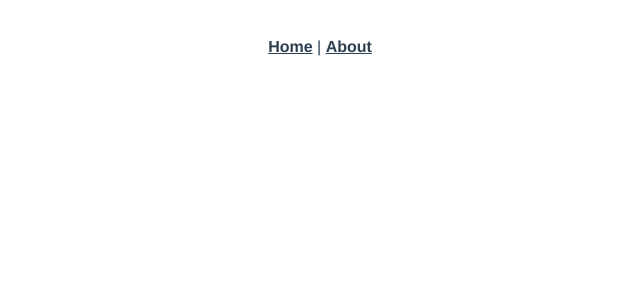
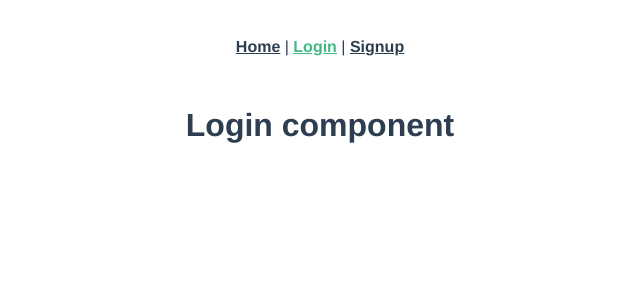
Before and after one commit to kaori-kk/project3-blog-vue, a Vue app: page /login in a window 1280 px wide. Shown: the top 300 px of the page, without its empty margins (320-960 px from the left). Built offline with nearby package versions, Linux system fonts and the light colour scheme.

Commit message:
initial commit

```diff
--- a/src/App.vue
+++ b/src/App.vue
@@ -2,7 +2,8 @@
   <div id="app">
     <div id="nav">
       <router-link to="/">Home</router-link> |
-      <router-link to="/about">About</router-link>
+      <router-link to="/login">Login</router-link> |
+      <router-link to="/signup">Signup</router-link>
     </div>
     <router-view/>
   </div>
--- a/src/router/index.js
+++ b/src/router/index.js
@@ -1,6 +1,8 @@
 import Vue from 'vue'
 import VueRouter from 'vue-router'
 import Home from '../views/Home.vue'
+import Login from '../views/Login.vue'
+import Signup from '../views/Signup.vue'
 
 Vue.use(VueRouter)
 
@@ -11,12 +13,14 @@ Vue.use(VueRouter)
     component: Home
   },
   {
-    path: '/about',
-    name: 'About',
-    // route level code-splitting
-    // this generates a separate chunk (about.[hash].js) for this route
-    // which is lazy-loaded when the route is visited.
-    component: () => import(/* webpackChunkName: "about" */ '../views/About.vue')
+    path: '/login',
+    name: 'Login',
+    component: Login
+  },
+  {
+    path: '/signup',
+    name: 'Signup',
+    component: Signup
   }
 ]
 
--- a/src/views/About.vue
+++ /dev/null
@@ -1,5 +0,0 @@
-<template>
-  <div class="about">
-    <h1>This is an about page</h1>
-  </div>
-</template>
--- /dev/null
+++ b/src/views/Login.vue
@@ -0,0 +1,5 @@
+<template>
+  <div class="login">
+    <h1>Login component</h1>
+  </div>
+</template>
--- /dev/null
+++ b/src/views/Signup.vue
@@ -0,0 +1,5 @@
+<template>
+  <div class="signup">
+      <h1>signup component</h1>
+  </div>
+</template>
```
